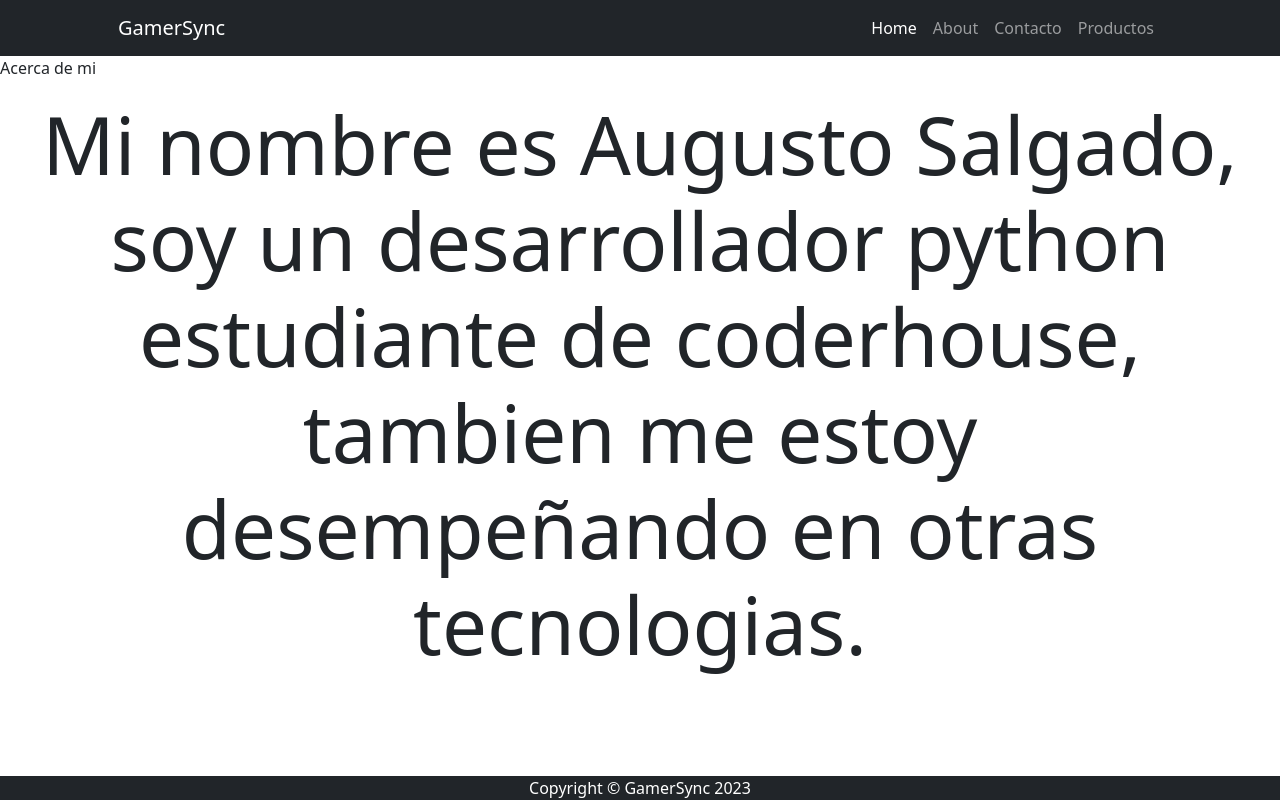
After one commit to AugustoCesarSalgado/GameSync-Project-Backend, a Django app: page /about/ in a window 1280 px wide. The commit adds this page. Run offline with Django 4.2, Linux system fonts and the light colour scheme; some libraries are stand-ins or nearby versions.

Commit message:
Registrando urls de login, logout, about y register en urls de Home

```diff
--- /dev/null
+++ b/project/apps/Home/templates/Home/about.html
@@ -0,0 +1,11 @@
+{% extends 'Home/index.html' %}
+
+{% block TITULO %}
+    Acerca de mi
+{% endblock TITULO %}
+
+{% block INDEX_CONTENIDO %}
+    <div class="text-center display-1 mb-5 mt-3">
+        Mi nombre es Augusto Salgado, soy un desarrollador python estudiante de coderhouse, tambien me estoy desempeñando en otras tecnologias.
+    </div>
+{% endblock INDEX_CONTENIDO %}
--- a/project/apps/Home/templates/Home/index.html
+++ b/project/apps/Home/templates/Home/index.html
@@ -19,7 +19,7 @@
                             <p class="lead text-white-50 mb-4">Aquí podras encontrar accesorios para tu set-up, los perifericos que usan los mejores del mundo y componentes para tu pc</p>
                             <div class="d-grid gap-3 d-sm-flex justify-content-sm-center">
                                 <a class="btn btn-primary btn-lg px-4 me-sm-3" href="{% url 'Home:login' %}">Iniciar Sesión</a>
-                                <a class="btn btn-outline-light btn-lg px-4" href="#!">Registrarse</a>
+                                <a class="btn btn-outline-light btn-lg px-4" href="{% url 'Home:register' %}">Registrarse</a>
                             </div>
                         </div>
                     </div>
--- a/project/apps/Home/templates/Home/navbar.html
+++ b/project/apps/Home/templates/Home/navbar.html
@@ -5,7 +5,7 @@
         <div class="collapse navbar-collapse" id="navbarSupportedContent">
             <ul class="navbar-nav ms-auto mb-2 mb-lg-0">
                 <li class="nav-item"><a class="nav-link active" aria-current="page" href="{% url 'Home:home' %}">Home</a></li>
-                <li class="nav-item"><a class="nav-link" href="#!">About</a></li>
+                <li class="nav-item"><a class="nav-link" href="{% url 'Home:about' %}">About</a></li>
                 <li class="nav-item"><a class="nav-link" href="http://wa.me/3534081664">Contacto</a></li>
                 <li class="nav-item"><a class="nav-link" href="{% url 'productos:index' %}">Productos</a></li>
             </ul>
--- a/project/apps/Home/urls.py
+++ b/project/apps/Home/urls.py
@@ -1,5 +1,7 @@
+from django.contrib.auth.views import LogoutView
 from django.contrib.staticfiles.urls import staticfiles_urlpatterns
 from django.urls import path
+from django.views.generic import TemplateView
 
 from . import views
 
@@ -7,5 +9,11 @@ app_name = 'Home'
 
 urlpatterns = [
     path('', views.home, name='home'),
+    path('login/', views.login_request, name='login'),
+    path('logout', LogoutView.as_view(template_name='Home/logout.html'), name='logout'),
+    path('about/', TemplateView.as_view(template_name='Home/about.html'), name='about'),
+    path('register/', views.register, name='register'),
 
 ]
+
+urlpatterns += staticfiles_urlpatterns()
```
Also changed, not shown: project/apps/Home/templates/Home/logout.html (added, +7 -0 lines), project/apps/Home/templates/Home/register.html (added, +17 -0 lines).
